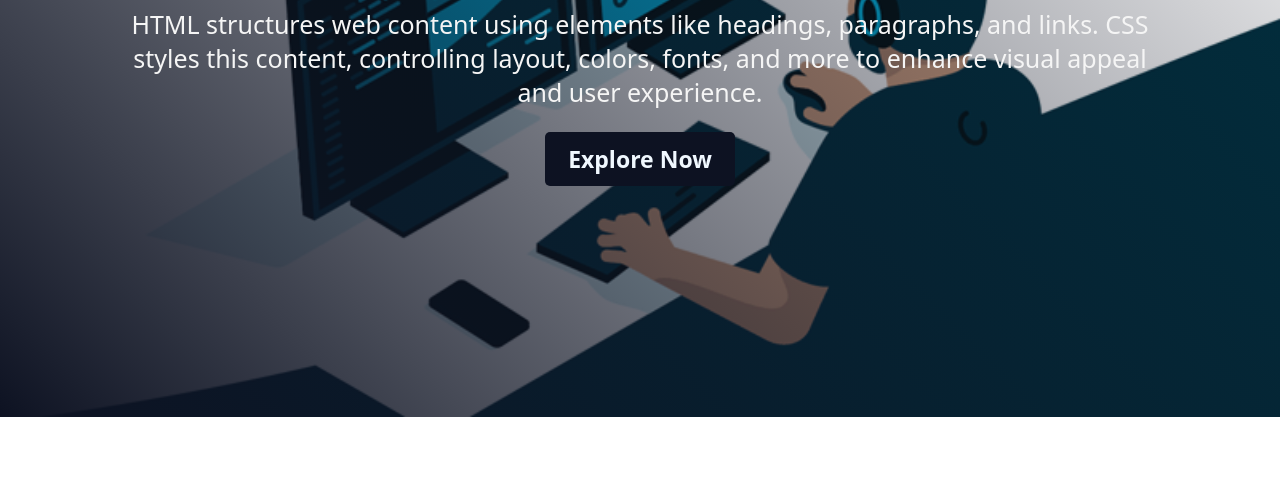
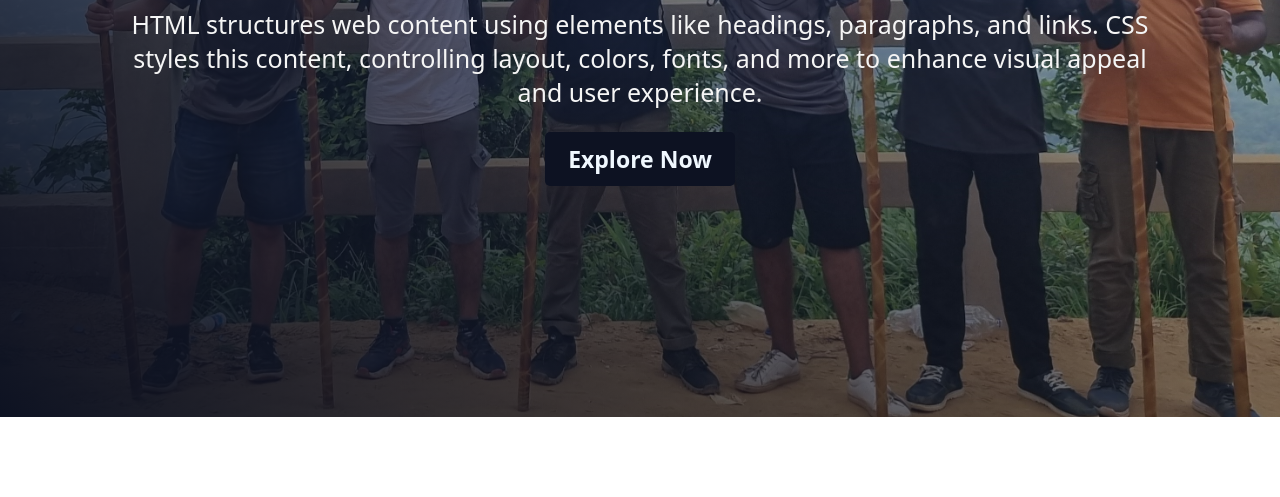
Before and after one commit to shafriki/web_day5_task, a plain HTML site: page index.html in a window 1280 px wide. Shown: the part 303-800 px from the top of the page. Drawn offline with Linux system fonts and the light colour scheme.

Commit message:
changed css

```diff
--- a/style.css
+++ b/style.css
@@ -8,7 +8,7 @@
 .banner {
     height: 90vh;
     width: 100%;
-    background-image: linear-gradient(45deg, #0d1222, transparent),url("../banner.gif");
+    background-image: linear-gradient(45deg, #0d1222, transparent),url("../20230602_115026.jpg");
     background-repeat: no-repeat;
     background-position: center;
     background-size: cover;
```
Also changed, not shown: 20230602_115026.jpg (added).
